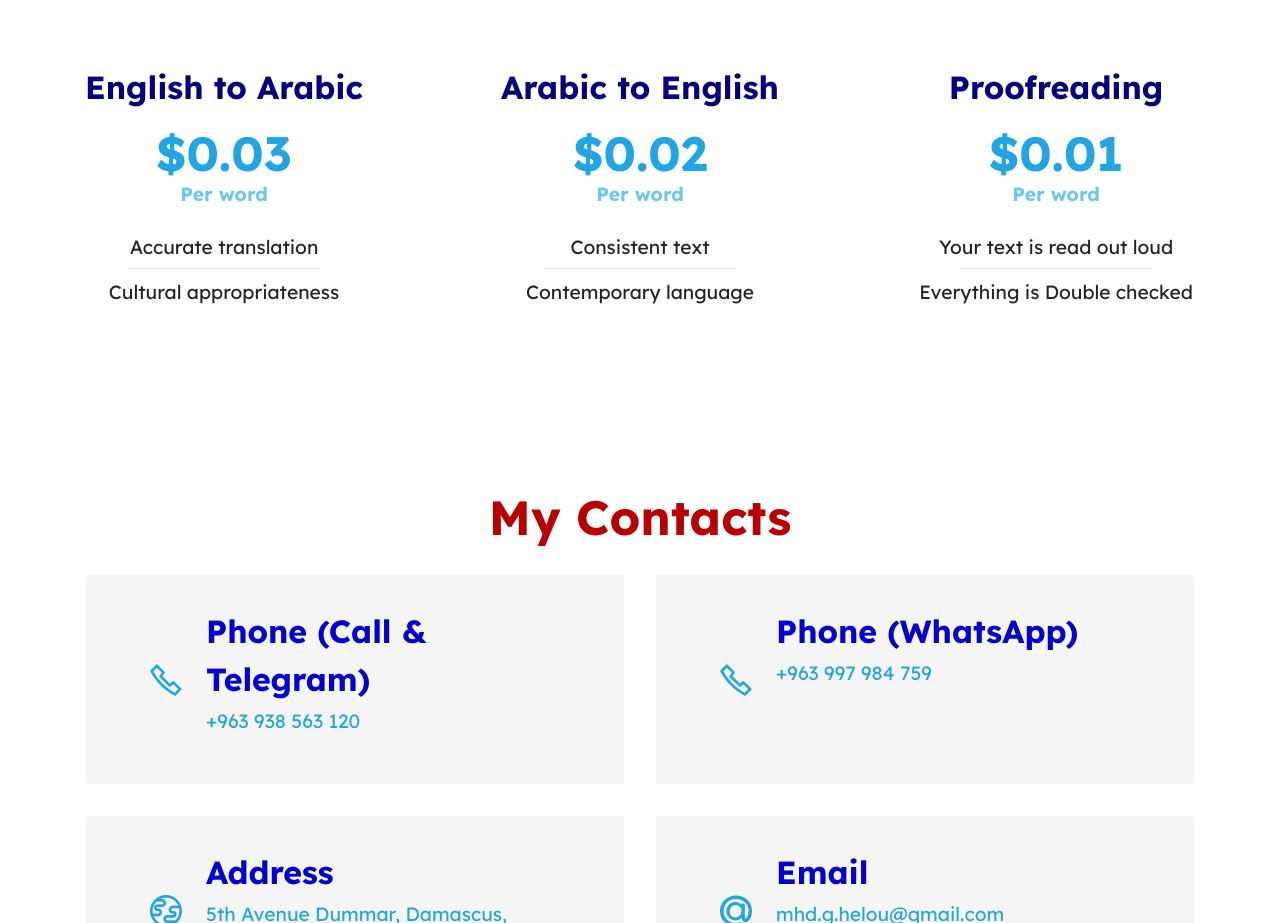
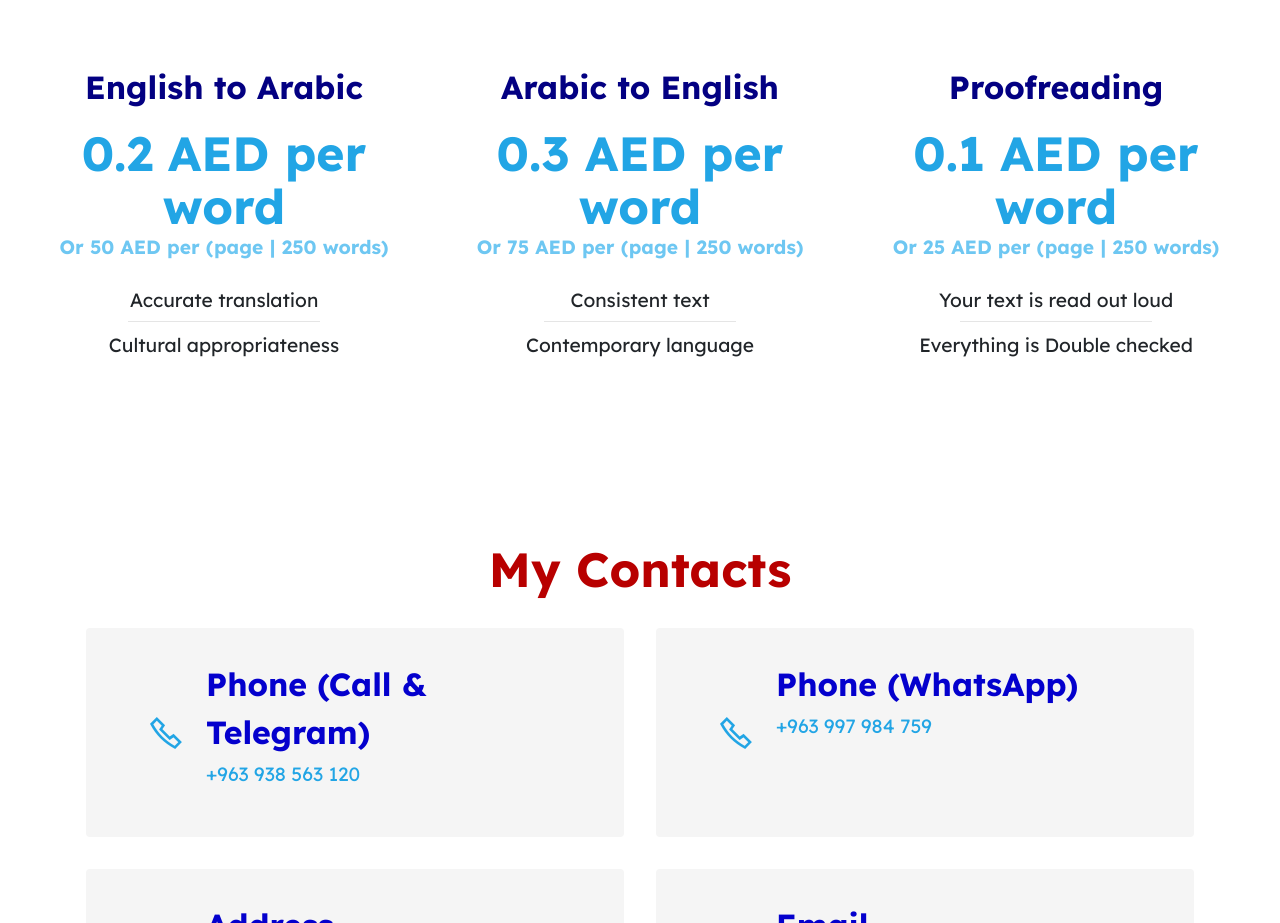
Before and after one commit to mhd-helou/philolang, a plain HTML site: page index.html in a window 1280 px wide. Shown: the part 3740-4663 px from the top of the page. Drawn offline with Linux system fonts and the light colour scheme; files whose address does not match are found by name.

Commit message:
Update index.html

```diff
--- a/index.html
+++ b/index.html
@@ -208,8 +208,8 @@
                     <div class="plan-header">
                         <h6 class="plan-title mbr-fonts-style mb-3 display-5"><strong>English to Arabic</strong></h6>
                         <div class="plan-price">
-                            <p class="price mbr-fonts-style m-0 display-2"><strong>$0.03</strong></p>
-                            <p class="price-term mbr-fonts-style mb-3 display-7"><strong>Per word</strong></p>
+                            <p class="price mbr-fonts-style m-0 display-2"><strong>0.2 AED per word</strong></p>
+                            <p class="price-term mbr-fonts-style mb-3 display-7"><strong>Or 50 AED per (page | 250 words)</strong></p>
                         </div>
                     </div>
                     <div class="plan-body">
@@ -227,8 +227,8 @@
                     <div class="plan-header">
                         <h6 class="plan-title mbr-fonts-style mb-3 display-5"><strong>Arabic to English</strong></h6>
                         <div class="plan-price">
-                            <p class="price mbr-fonts-style m-0 display-2"><strong>$0.02</strong></p>
-                            <p class="price-term mbr-fonts-style mb-3 display-7"><strong>Per word</strong></p>
+                            <p class="price mbr-fonts-style m-0 display-2"><strong>0.3 AED per word</strong></p>
+                            <p class="price-term mbr-fonts-style mb-3 display-7"><strong>Or 75 AED per (page | 250 words)</strong></p>
                         </div>
                     </div>
                     <div class="plan-body">
@@ -246,8 +246,8 @@
                     <div class="plan-header">
                         <h6 class="plan-title mbr-fonts-style mb-3 display-5"><strong>Proofreading</strong></h6>
                         <div class="plan-price">
-                            <p class="price mbr-fonts-style m-0 display-2"><strong>$0.01</strong></p>
-                            <p class="price-term mbr-fonts-style mb-3 display-7"><strong>Per word</strong></p>
+                            <p class="price mbr-fonts-style m-0 display-2"><strong>0.1 AED per word</strong></p>
+                            <p class="price-term mbr-fonts-style mb-3 display-7"><strong> Or 25 AED per (page | 250 words) </strong></p>
                         </div>
                     </div>
                     <div class="plan-body">
```
